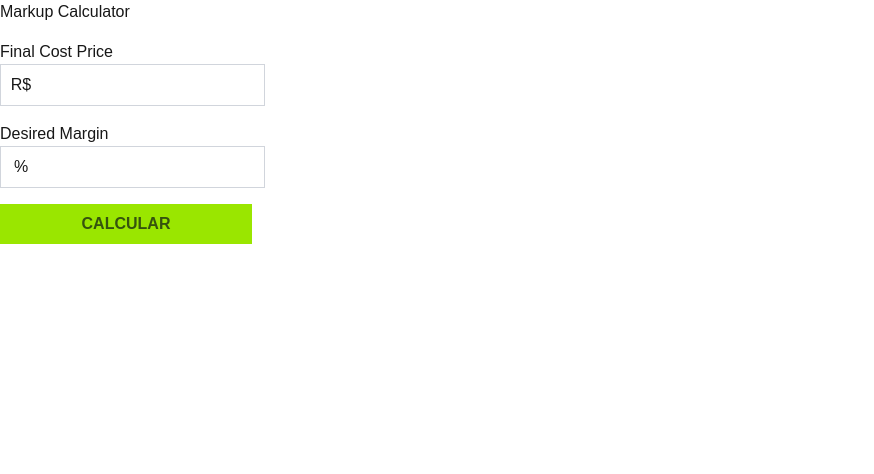
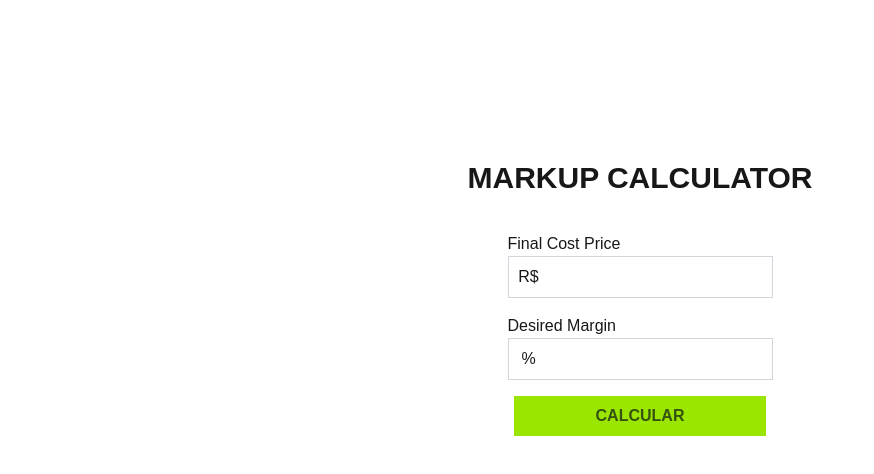
Before and after one commit to MarcosTag/Markup-Calculator, a Next.js app: page / in a window 1280 px wide. Shown: the top 474 px of the page, without its empty margins (0-874 px from the left). Built offline with nearby package versions, Linux system fonts and the light colour scheme.

Commit message:
:art: style: The creation of the requested mask is complete Closes #1

```diff
--- a/src/app/page.tsx
+++ b/src/app/page.tsx
@@ -4,17 +4,21 @@ import { Inputs } from "@/components/Inputs";
 
 export default function Home() {
   return (
-    <>
+    <main className="flex flex-col items-center mt-40">
       <div>
-        <h1>Markup Calculator</h1>
+        <h1 className="text-3xl mb-5 font-semibold uppercase">
+          Markup Calculator
+        </h1>
       </div>
 
+      <div className="">
         <Inputs
           type="text"
           typeFunction="currency"
           legend="Final Cost Price"
           id="cost-price"
           prefix="R$"
+          locale="pt-BR"
         />
 
         <Inputs
@@ -23,9 +27,11 @@ export default function Home() {
           legend="Desired Margin"
           id="markup"
           prefix="%"
+          locale="pt-BR"
         />
+      </div>
 
       <Buttons />
-    </>
+    </main>
   );
 }
```
Lines whose indentation alone changed are shown as unchanged.
